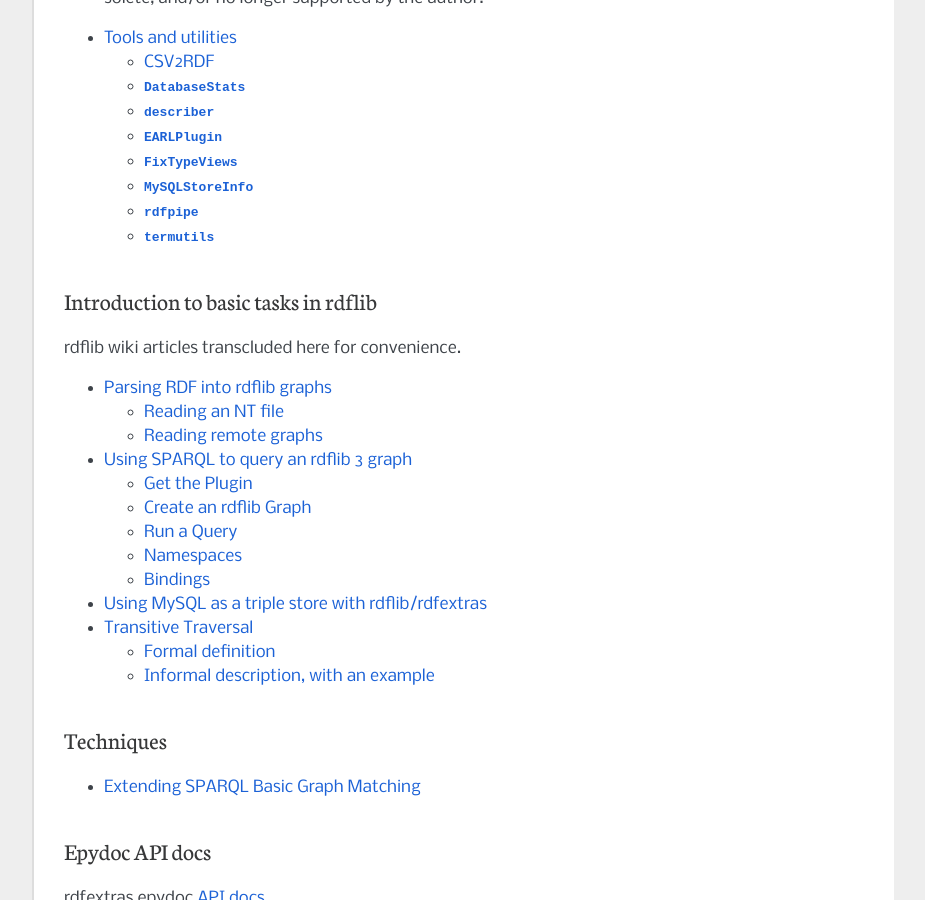
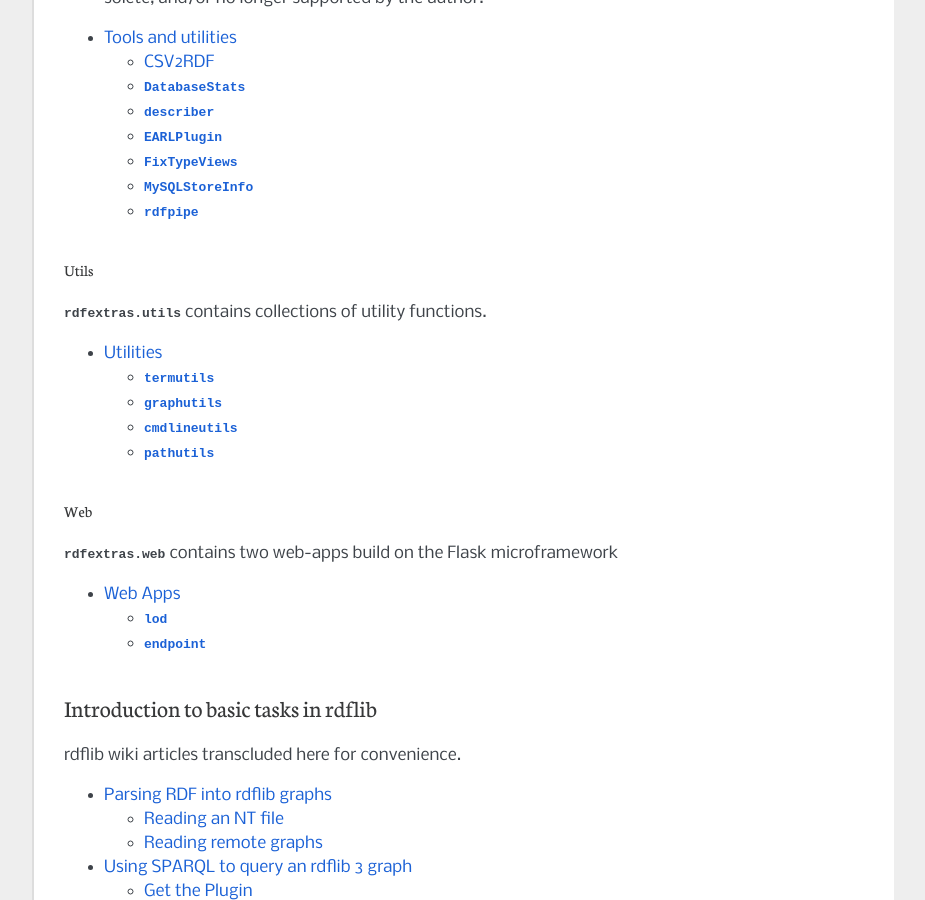
Before and after one commit to RDFLib/rdfextras, a Sphinx documentation site: the page built from rdfextras/docs/index.rst, in a window 1280 px wide and 900 px high, scrolled down 3075 px. Shown: the whole window, without its empty margins (198-1123 px from the left). Built offline with Sphinx 7.4.7, drawn with Linux system fonts in a browser that asks for light colours; pages that are not in the unit, such as notebooks, are missing from menus.

Commit message:
doc fixes

```diff
--- a/rdfextras/docs/index.rst
+++ b/rdfextras/docs/index.rst
@@ -80,6 +80,26 @@
 
    tools/index
 
+Utils
++++++
+
+:mod:`rdfextras.utils` contains collections of utility functions.
+
+.. toctree::
+   :maxdepth: 2
+
+   utils/index
+
+Web
++++++
+
+:mod:`rdfextras.web` contains two web-apps build on the Flask microframework
+
+.. toctree::
+   :maxdepth: 2
+
+   web/index
+
 
 Introduction to basic tasks in rdflib
 =====================================
--- a/rdfextras/docs/tools/index.rst
+++ b/rdfextras/docs/tools/index.rst
@@ -5,8 +5,6 @@
 ===================
 Tools and utilities
 ===================
-
-Documentation opened.
 
 Contents:
 
@@ -20,4 +18,3 @@
     FixTypeViews
     MySQLStoreInfo
     rdfpipe
-    termutils
--- a/setup.py
+++ b/setup.py
@@ -22,7 +22,12 @@
                 'rdfextras.tools',
                 'rdfextras.sparql',
                 'rdfextras.sparql.results',
+                'rdfextras.sparql2sql',
+                'rdfextras.sparql2sql.sql',
+                'rdfextras.sparql2sql.bison',
                 'rdfextras.store',
+                'rdfextras.store.FOPLRelationalModel',
+                'rdfextras.utils',
 		'rdfextras.web',],
     package_dir = { 'rdfextras.web': 'rdfextras/web' },
     package_data={ 'rdfextras.web': [
```
Also changed, not shown: rdfextras/docs/parsers/rdfjson.rst (+11 -11 lines), rdfextras/docs/utils/cmdlineutils.rst (added, +15 -0 lines), rdfextras/docs/utils/graphutils.rst (added, +19 -0 lines), rdfextras/docs/utils/index.rst (added, +22 -0 lines), rdfextras/docs/utils/pathutils.rst (added, +19 -0 lines), rdfextras/docs/utils/termutils.rst (renamed from rdfextras/docs/tools/termutils.rst, +10 -10 lines), rdfextras/docs/web/endpoint.rst (added, +19 -0 lines), rdfextras/docs/web/index.rst (added, +15 -0 lines), rdfextras/docs/web/lod.rst (added, +19 -0 lines), 3 other files.
